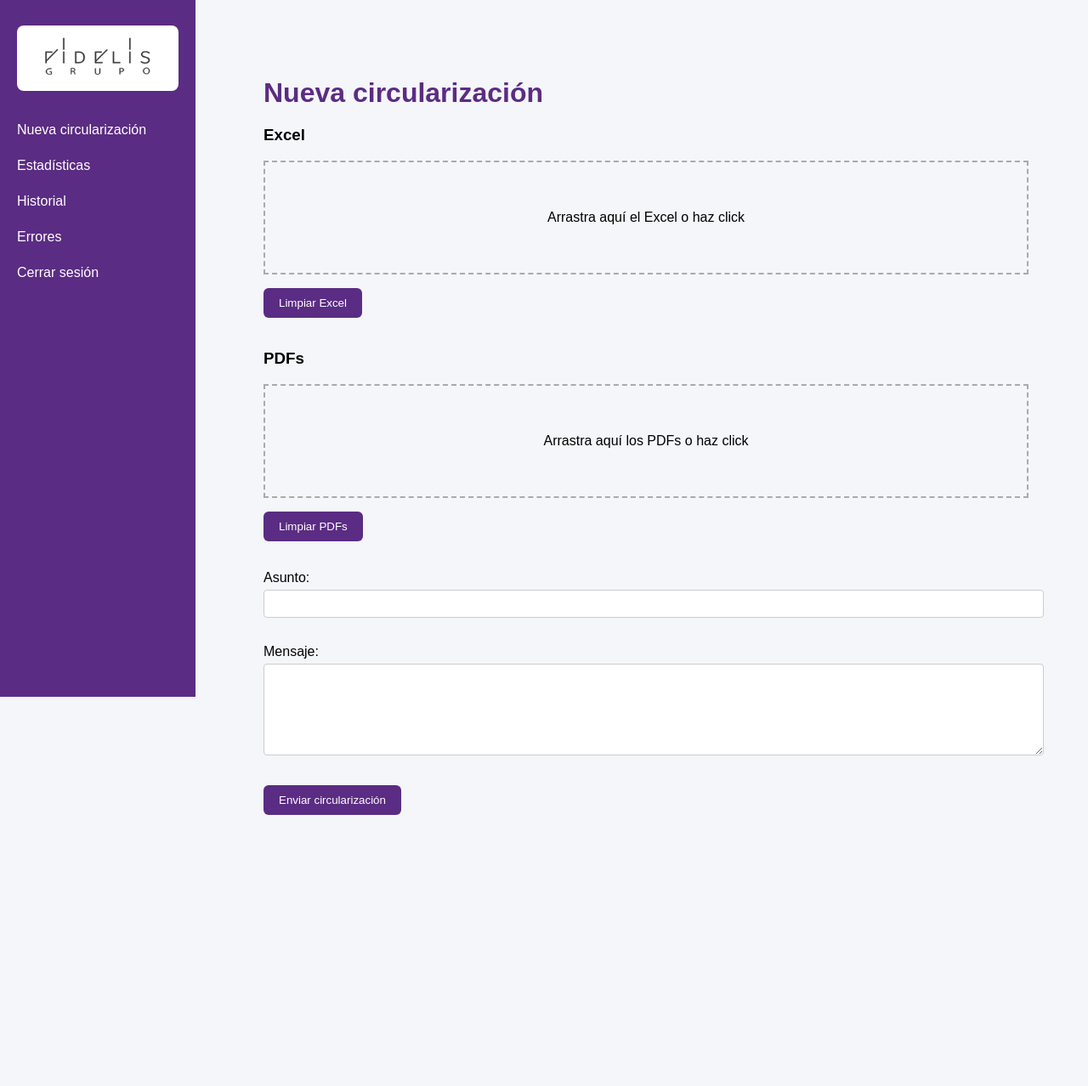
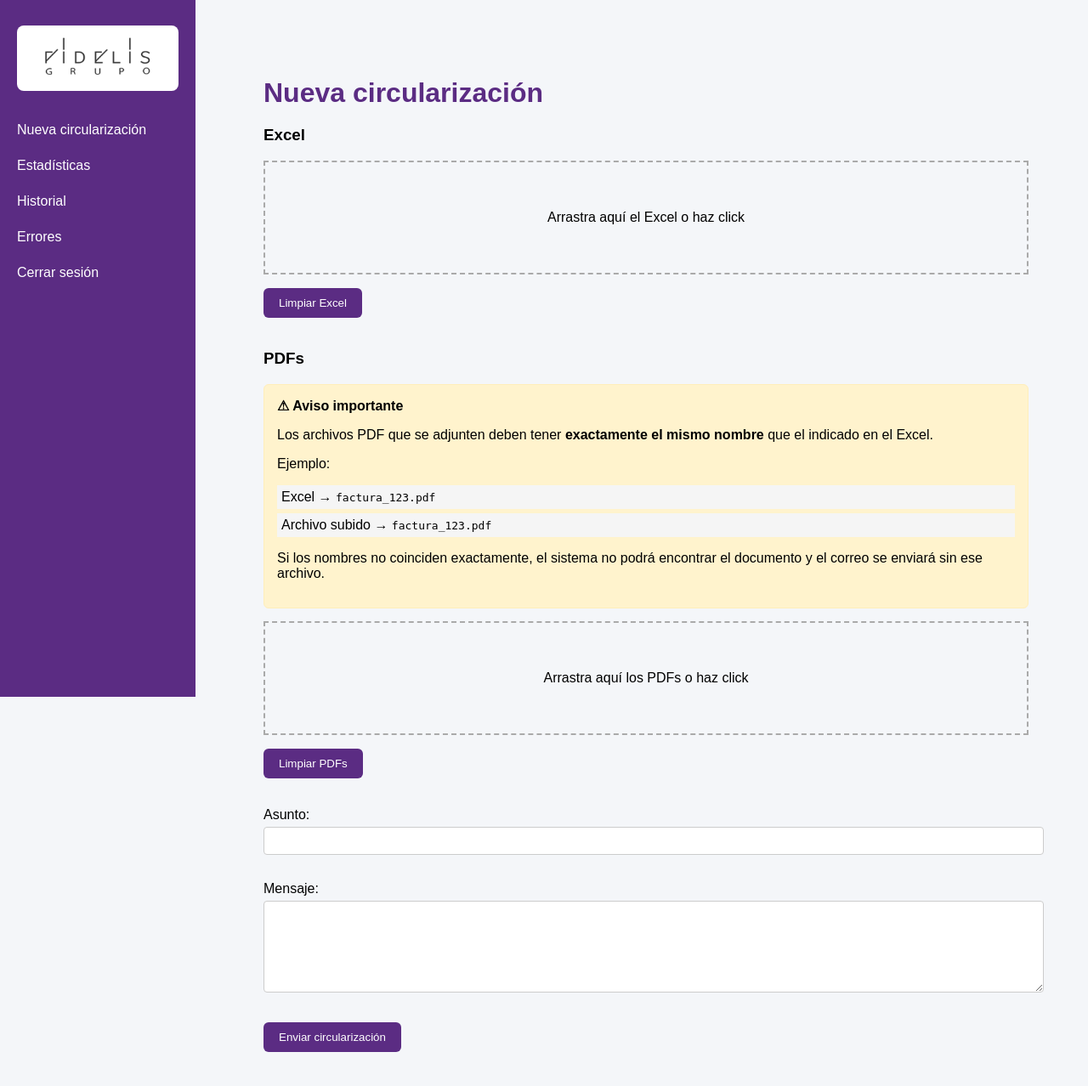
Before and after one commit to nicoduraan06/circularizaciones-fidelis, a FastAPI app: template templates/form.html in a window 1280 px wide. Shown: the top 1278 px of the page at 85% size. Before the commit the page ends 959 px from the top, so only its background shows below. Run offline with FastAPI, Linux system fonts and the light colour scheme; the template is opened without the code that fills it, so the values that code supplies are empty.

Commit message:
feat(ui): add warning about matching PDF filenames with Excel document names

```diff
--- a/templates/form.html
+++ b/templates/form.html
@@ -22,6 +22,31 @@
 <br><br>
 
 <h3>PDFs</h3>
+
+<div style="background:#fff3cd;border:1px solid #ffeeba;padding:15px;margin-bottom:15px;border-radius:6px">
+
+<strong>⚠ Aviso importante</strong>
+
+<p>
+Los archivos PDF que se adjunten deben tener <strong>exactamente el mismo nombre</strong>
+que el indicado en el Excel.
+</p>
+
+<p>
+Ejemplo:
+</p>
+
+<ul>
+<li>Excel → <code>factura_123.pdf</code></li>
+<li>Archivo subido → <code>factura_123.pdf</code></li>
+</ul>
+
+<p>
+Si los nombres no coinciden exactamente, el sistema no podrá encontrar el documento
+y el correo se enviará sin ese archivo.
+</p>
+
+</div>
 
 <div class="drop-zone" id="pdfDrop">
 <p>Arrastra aquí los PDFs o haz click</p>
```
